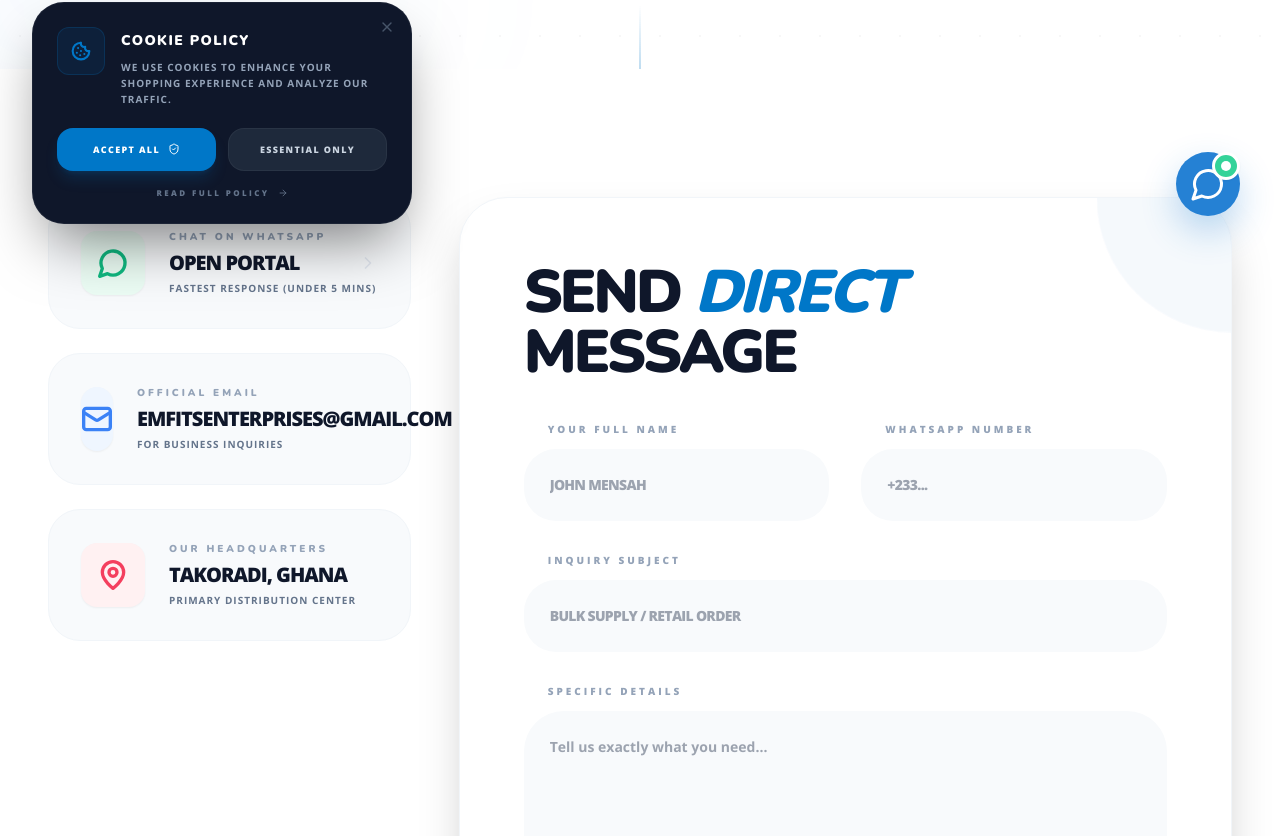
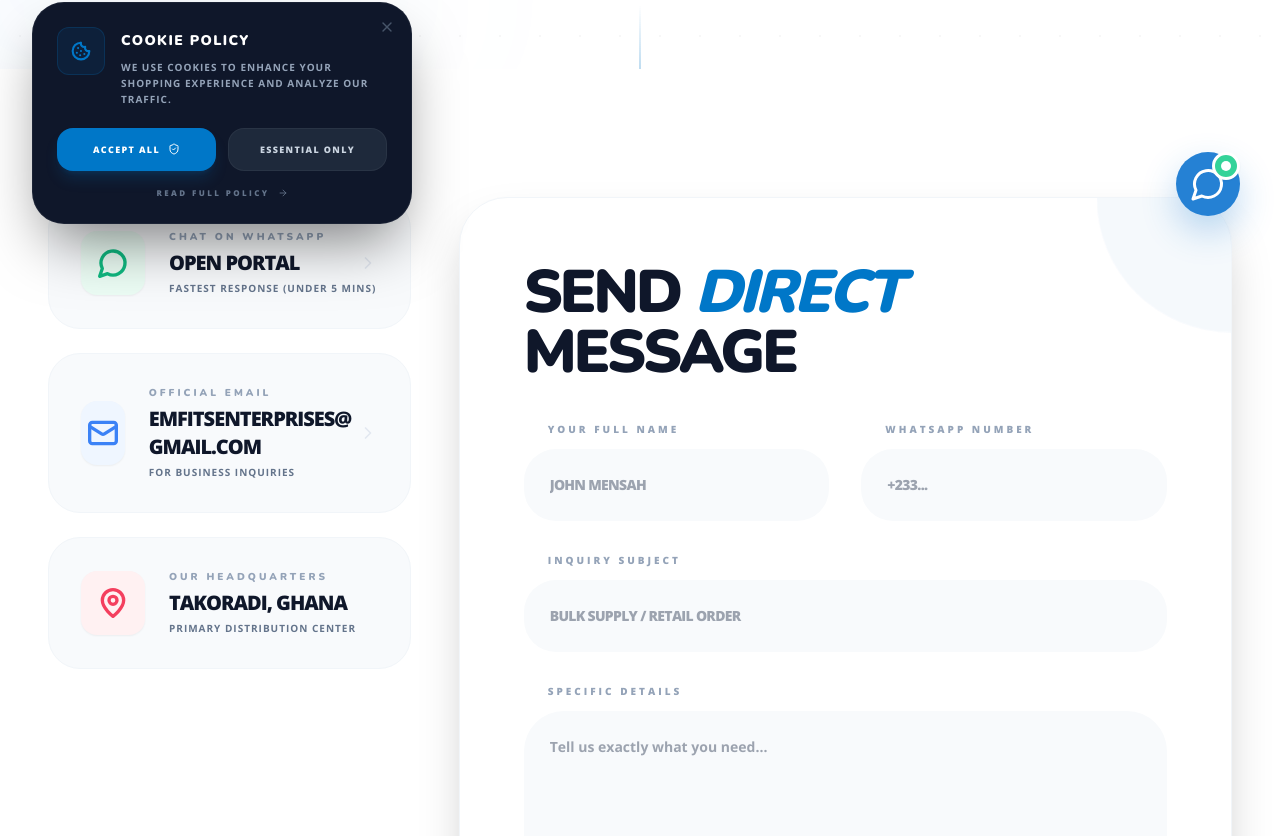
Before and after one commit to Philemoncare/Emfits, a Next.js app: page /contact in a window 1280 px wide. Shown: the part 544-1380 px from the top of the page. Built offline with nearby package versions, Linux system fonts and the light colour scheme.

Commit message:
Fix email text overflow on contact page

```diff
--- a/src/app/contact/ContactClient.tsx
+++ b/src/app/contact/ContactClient.tsx
@@ -78,14 +78,14 @@ export default function ContactClient() {
                     <div className={`w-16 h-16 ${item.bg} ${item.color} rounded-2xl flex items-center justify-center transition-all group-hover:scale-110 group-hover:rotate-6 shadow-sm`}>
                       <item.icon size={32} strokeWidth={2.5} />
                     </div>
-                    <div className="flex-grow">
+                    <div className="flex-grow min-w-0">
                       <h4 className="text-[10px] font-black uppercase tracking-[0.3em] text-slate-400 mb-1">{item.title}</h4>
                       {item.link ? (
-                        <a href={item.link} target="_blank" className="text-xl font-black text-slate-900 no-underline hover:text-primary transition-colors flex items-center justify-between uppercase tracking-tighter">
-                           {item.detail} <ChevronRight size={20} className="text-slate-200 group-hover:text-primary group-hover:translate-x-1 transition-all" />
+                        <a href={item.link} target="_blank" className="text-sm md:text-base lg:text-lg xl:text-xl font-black text-slate-900 no-underline hover:text-primary transition-colors flex items-center justify-between uppercase tracking-tighter break-words">
+                           <span className="truncate lg:whitespace-normal">{item.detail}</span> <ChevronRight size={20} className="text-slate-200 group-hover:text-primary group-hover:translate-x-1 transition-all flex-shrink-0" />
                         </a>
                       ) : (
-                        <p className="text-xl font-black text-slate-900 mb-0 uppercase tracking-tighter">{item.detail}</p>
+                        <p className="text-sm md:text-base lg:text-lg xl:text-xl font-black text-slate-900 mb-0 uppercase tracking-tighter break-words">{item.detail}</p>
                       )}
                       <p className="text-[10px] text-slate-500 font-bold uppercase tracking-widest mt-1">{item.sub}</p>
                     </div>
```
